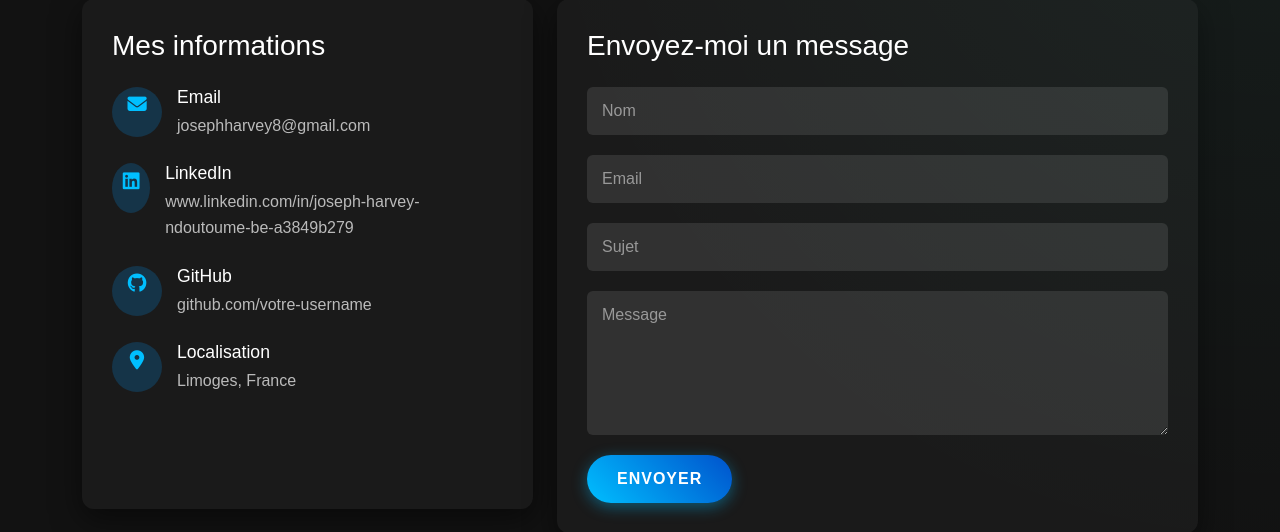
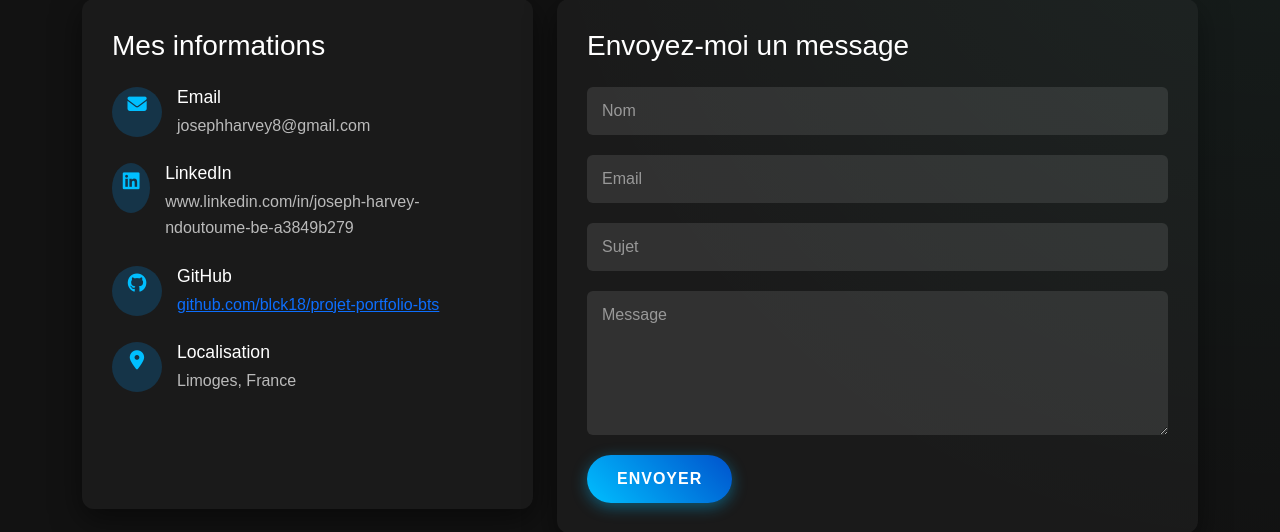
Before and after one commit to blck18/projet-portfolio-bts, a PHP site: page /contact.php in a window 1280 px wide. Shown: the part 269-801 px from the top of the page. Run offline with PHP 8.4, Linux system fonts and the light colour scheme.

Commit message:
Mise à jour des liens GitHub dans la section contact et le footer

```diff
--- a/src/contact.php
+++ b/src/contact.php
@@ -36,7 +36,7 @@
                         </div>
                         <div class="contact-details">
                             <h4>GitHub</h4>
-                            <p>github.com/votre-username</p>
+                            <p><a href="https://github.com/blck18/projet-portfolio-bts" target="_blank">github.com/blck18/projet-portfolio-bts</a></p>
                         </div>
                     </div>
 
--- a/src/includes/footer.php
+++ b/src/includes/footer.php
@@ -5,7 +5,7 @@
         <div class="container text-center">
             <div class="social-icons mb-4">
                 <a href="https://www.linkedin.com/in/joseph-harvey-ndoutoume-be-a3849b279" target="_blank" class="me-3"><i class="fab fa-linkedin"></i></a>
-                <a href="https://github.com/votre-username" target="_blank" class="me-3"><i class="fab fa-github"></i></a>
+                <a href="https://github.com/blck18/projet-portfolio-bts" target="_blank" class="me-3"><i class="fab fa-github"></i></a>
                 <a href="mailto:josephharvey8@gmail.com" class="me-3"><i class="fas fa-envelope"></i></a>
             </div>
             <p class="mb-0">&copy; 2025 Joseph Harvey NDOUTOUME-BE | Portfolio BTS SIO SISR</p>
```
